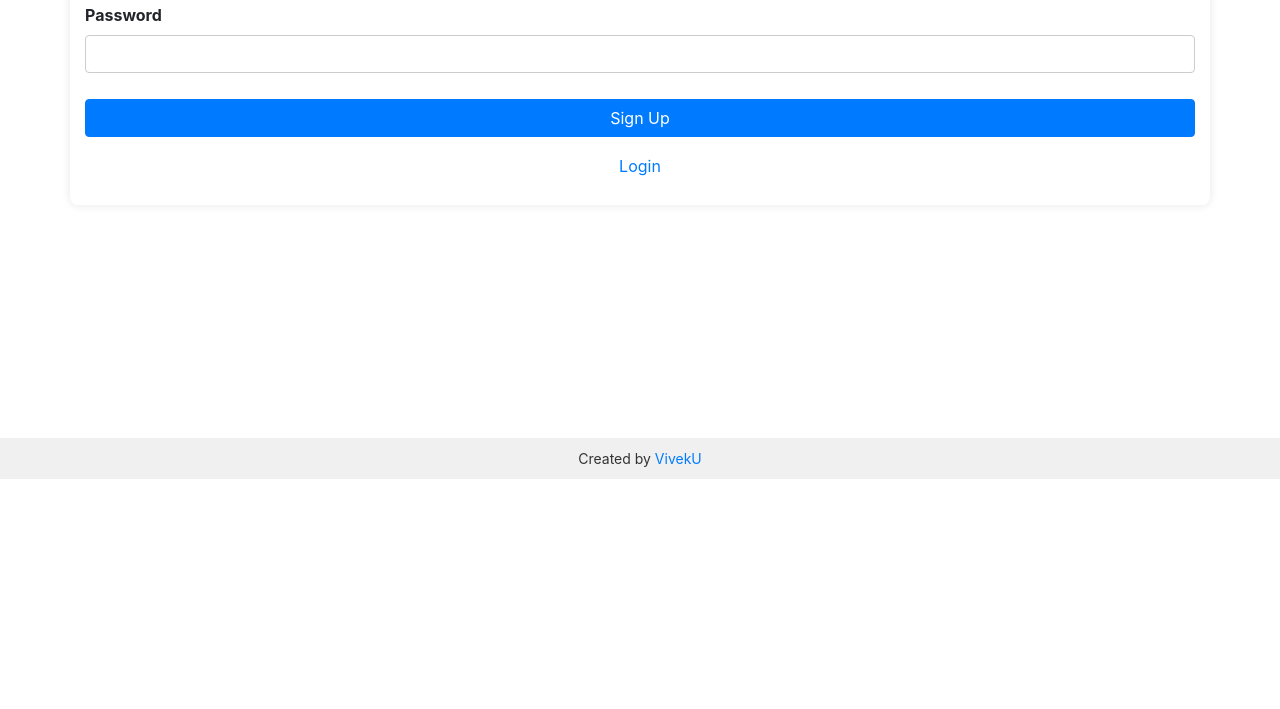
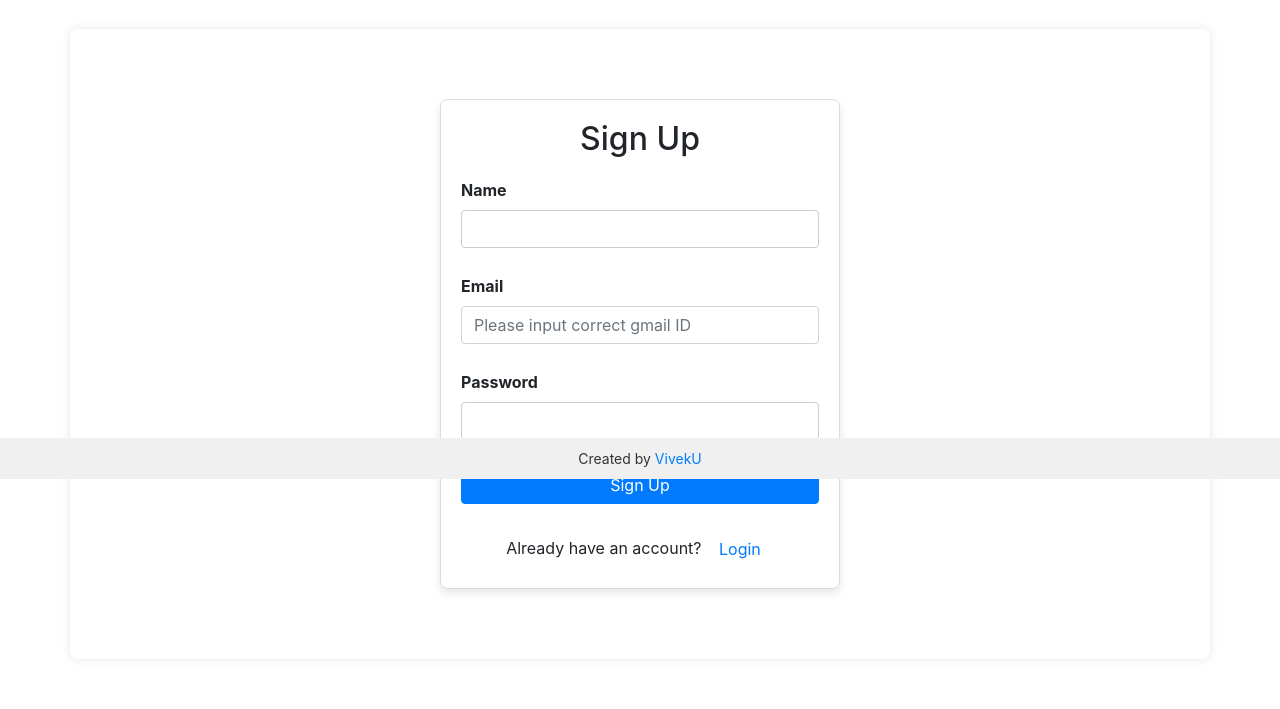
Before and after one commit to VvkAlgo/Trade-notifier, a Flask app: page /signup in a window 1280 px wide. Shown: the part 321-1030 px from the top of the page. Before the commit the page ends 800 px from the top, so only its background shows below. Run offline with Flask 3, Linux system fonts and the light colour scheme; some libraries are stand-ins or nearby versions.

Commit message:
Update signup.html

```diff
--- a/templates/signup.html
+++ b/templates/signup.html
@@ -7,6 +7,17 @@
     <link rel="stylesheet" type="text/css" href="{{ url_for('static', filename='styles.css') }}">
     <link rel="stylesheet" href="https://stackpath.bootstrapcdn.com/bootstrap/4.5.2/css/bootstrap.min.css">
     <style>
+        .signup-container {
+            max-width: 400px;
+            margin: 50px auto;
+            padding: 20px;
+            border: 1px solid #ddd;
+            border-radius: 8px;
+            box-shadow: 0 4px 8px rgba(0, 0, 0, 0.1);
+        }
+        .signup-container h2 {
+            margin-bottom: 20px;
+        }
         .center-bottom {
             position: fixed;
             bottom: 0;
@@ -20,9 +31,14 @@
     </style>
 </head>
 <body>
-
+    <header class="dashboard-header">
+        <div class="logo-container">
+            <img src="{{ url_for('static', filename='logos/logo1.png') }}" alt="Alert-o-folio">
+        </div>
+        </header>
     <div class="container">
-        <h2 class="text-center mb-4">Sign Up</h2>
+        <div class="signup-container">
+            <h2 class="text-center">Sign Up</h2>
             <form method="POST" action="/signup">
                 <div class="form-group">
                     <label for="name">Name</label>
@@ -36,9 +52,12 @@
                     <label for="password">Password</label>
                     <input type="password" class="form-control" id="password" name="password" required>
                 </div>
-            <button type="submit" class="btn btn-primary">Sign Up</button>
-            <a href="/login" class="btn btn-link">Login</a>
+                <button type="submit" class="btn btn-primary btn-block">Sign Up</button>
+                <div class="text-center mt-3">
+                    <span>Already have an account? <a href="/login" class="btn btn-link">Login</a></span>
+                </div>
             </form>
+        </div>
     </div>
     <div class="center-bottom">
         Created by <a href="https://www.linkedin.com/in/vivek-upadhyay-6689b4184" target="_blank">VivekU</a>
```
Lines whose indentation alone changed are shown as unchanged.
